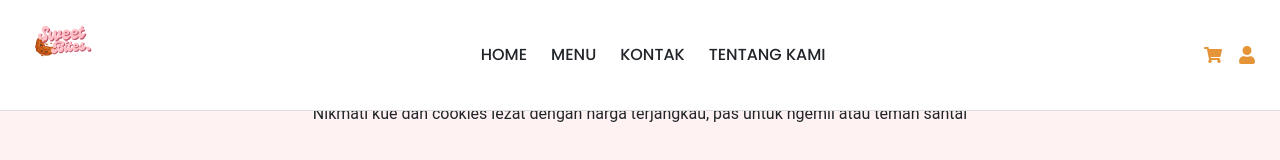
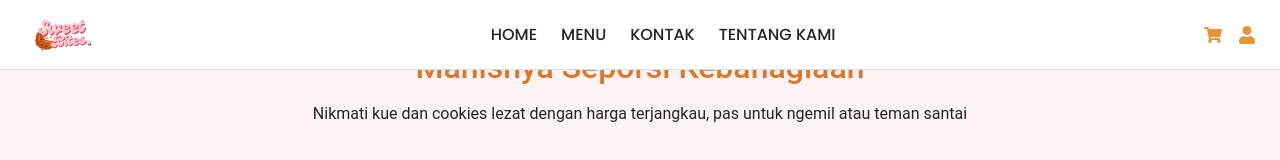
Before and after one commit to SoftDevTIB/Sweet-Bites-Kelompok-9, a React (Vite) app in the folder client/: page / in a window 1280 px wide. Shown: the top 160 px of the page. Built offline with nearby package versions, Linux system fonts and the light colour scheme; no server answers.

Commit message:
mengedit halaman cart dan checkout

```diff
--- a/client/src/customer/components/ProductCard.jsx
+++ b/client/src/customer/components/ProductCard.jsx
@@ -8,9 +8,11 @@ const ProductCard = ({ id, name, price, available, imageUrl }) => {
   const { addToCart } = useCart();
   const navigate = useNavigate();
 
+  const normalizedPrice = typeof price === 'string' ? parseFloat(price.replace(/\./g, '').replace(',', '.')) : price;
+
   const handleAddToCart = (e) => {
     e.stopPropagation();
-    addToCart({ id, name, price, available, imageUrl });
+    addToCart({ id, name, price: normalizedPrice, available, imageUrl });
     alert('Berhasil ditambahkan ke keranjang!');
   };
 
--- a/client/src/customer/components/header.css
+++ b/client/src/customer/components/header.css
@@ -1,8 +1,12 @@
+.homepage-main {
+    padding-top: 70px;
+}
+
 .header {
     display: flex;
     justify-content: space-between;
     align-items: center;
-    padding: 12px 40px;
+    padding: 0 40px;
     background-color: white;
     border-bottom: 1px solid #ddd;
     position: fixed;
@@ -11,6 +15,13 @@
     right: 0;
     width: 100%;
     z-index: 1000;
+    height: 70px;
+    box-sizing: border-box;
+}
+
+.logo {
+    display: flex;
+    align-items: center;
 }
 
 .logo img {
@@ -20,18 +31,23 @@
 .nav-links {
     display: flex;
     gap: 24px;
+    align-items: center;
+    height: 100%;
+    margin-left: 20px;
 }
 
 .nav-links a {
     text-decoration: none;
     color: black;
     font-weight: 500;
+    line-height: 70px;
 }
 
 .icons {
     display: flex;
     gap: 20px;
     align-items: center;
+    height: 100%;
 }
 
 .icon {
@@ -42,3 +58,15 @@
     align-items: center;
     vertical-align: middle;
 }
+
+.cart-badge {
+    position: absolute;
+    top: -5px;
+    right: -10px;
+    background-color: #e59538;
+    color: white;
+    border-radius: 50%;
+    padding: 2px 6px;
+    font-size: 12px;
+    font-weight: bold;
+}
--- a/client/src/customer/components/header.jsx
+++ b/client/src/customer/components/header.jsx
@@ -3,22 +3,29 @@ import { FaShoppingCart, FaUser } from 'react-icons/fa';
 import { Link } from 'react-router-dom';
 import logo from '../../assets/logo.png';
 import './header.css';
+import { useCart } from '../context/CartContext';
 
 const Header = () => {
+  const { cartItems } = useCart();
+  const totalItems = cartItems.reduce((sum, item) => sum + item.quantity, 0);
+
   return (
-<header className="header d-flex justify-content-between align-items-center py-3 px-4">
+    <header className="header d-flex justify-content-between align-items-center py-3 px-4">
       <div className="logo">
         <img src={logo} alt="Sweet Bites Logo" style={{ height: '50px' }} />
       </div>
       <nav className="nav-links d-flex gap-4">
-        <a href="/" className="text-decoration-none text-dark fw-medium">HOME</a>
-        <a href="/menu" className="text-decoration-none text-dark fw-medium">MENU</a>
-        <a href="/kontak" className="text-decoration-none text-dark fw-medium">KONTAK</a>
-        <a href="/tentang" className="text-decoration-none text-dark fw-medium">TENTANG KAMI</a>
+        <Link to="/" className="text-decoration-none text-dark fw-medium">HOME</Link>
+        <Link to="/menu" className="text-decoration-none text-dark fw-medium">MENU</Link>
+        <Link to="/kontak" className="text-decoration-none text-dark fw-medium">KONTAK</Link>
+        <Link to="/tentang" className="text-decoration-none text-dark fw-medium">TENTANG KAMI</Link>
       </nav>
-      <div className="icons d-flex gap-3">
-        <Link to="/cart" className="icon">
+      <div className="icons d-flex gap-3 position-relative">
+        <Link to="/cart" className="icon position-relative">
           <FaShoppingCart />
+          {totalItems > 0 && (
+            <span className="cart-badge">{totalItems}</span>
+          )}
         </Link>
         <FaUser className="icon" />
       </div>
--- a/client/src/customer/pages/CartPage.jsx
+++ b/client/src/customer/pages/CartPage.jsx
@@ -1,4 +1,4 @@
-import React from 'react';
+import React, { useEffect } from 'react';
 import { useCart } from '../context/CartContext';
 import { FaTrash, FaPlusCircle, FaMinusCircle } from 'react-icons/fa';
 import Header from '../components/header';
@@ -9,8 +9,12 @@ const CartPage = () => {
   const { cartItems, removeFromCart, updateQuantity } = useCart();
   const navigate = useNavigate();
 
+  useEffect(() => {
+    console.log('Cart items in CartPage:', cartItems);
+  }, [cartItems]);
+
   const totalItems = cartItems.reduce((sum, item) => sum + item.quantity, 0);
-  const subtotal = cartItems.reduce((sum, item) => sum + item.quantity * parseFloat(item.price.replace(/\./g, '').replace(',', '.')), 0);
+  const subtotal = cartItems.reduce((sum, item) => sum + item.quantity * item.price, 0);
 
   const formatPrice = (price) => {
     return 'Rp ' + price.toLocaleString('id-ID');
@@ -46,7 +50,7 @@ const CartPage = () => {
                     <img src={item.imageUrl} alt={item.name} style={{ width: '80px', height: '80px', objectFit: 'cover', marginRight: '15px' }} />
                     <div className="flex-grow-1">
                       <h5>{item.name}</h5>
-                      <p>{item.price}</p>
+                      <p>{formatPrice(item.price)}</p>
                       <div className="d-flex align-items-center">
                         <button className="btn btn-link p-0 me-2" onClick={() => handleDecrease(item.id, item.quantity)}><FaMinusCircle /></button>
                         <span>{item.quantity}</span>
--- a/client/src/customer/pages/CheckoutPage.jsx
+++ b/client/src/customer/pages/CheckoutPage.jsx
@@ -10,7 +10,6 @@ const CheckoutPage = () => {
   const [kota, setKota] = useState('');
   const [alamat, setAlamat] = useState('');
   const [kodePos, setKodePos] = useState('');
-  // Removed unused additionalInfo state and handler
 
   useEffect(() => {
     const savedKota = localStorage.getItem('checkout_kota');
@@ -38,8 +37,7 @@ const CheckoutPage = () => {
 
   const totalItems = cartItems.reduce((sum, item) => sum + item.quantity, 0);
   const subtotal = cartItems.reduce(
-    (sum, item) =>
-      sum + item.quantity * parseFloat(item.price.replace(/\./g, '').replace(',', '.')),
+    (sum, item) => sum + item.quantity * item.price,
     0
   );
   const ongkir = 10000;
@@ -100,10 +98,10 @@ const CheckoutPage = () => {
                   <img src={item.imageUrl} alt={item.name} />
                   <div className="order-item-details">
                     <h6 className="order-item-name">{item.name}</h6>
-                    <p className="order-item-price">{item.price}</p>
+                    <p className="order-item-price">{formatPrice(item.price)}</p>
                   </div>
                   <div className="order-item-quantity">{item.quantity} x</div>
-                  <div className="order-item-total">{formatPrice(item.quantity * parseFloat(item.price.replace(/\./g, '').replace(',', '.')))}</div>
+                  <div className="order-item-total">{formatPrice(item.quantity * item.price)}</div>
                 </div>
               ))}
             </div>
@@ -122,7 +120,9 @@ const CheckoutPage = () => {
               <p className="total">
                 TOTAL <span style={{ float: 'right' }}>{formatPrice(total)}</span>
               </p>
-          <button className="payment-button" onClick={async () => {
+              <button
+                className="payment-button"
+                onClick={async () => {
                   try {
                     const response = await fetch('http://localhost:5000/api/orders', {
                       method: 'POST',
@@ -138,7 +138,6 @@ const CheckoutPage = () => {
                     });
                     if (response.ok) {
                       alert('Pesanan berhasil dikirim!');
-                // Optionally clear cart or redirect user here
                     } else {
                       alert('Gagal mengirim pesanan.');
                     }
@@ -146,7 +145,8 @@ const CheckoutPage = () => {
                     console.error('Error submitting order:', error);
                     alert('Terjadi kesalahan saat mengirim pesanan.');
                   }
-          }}>
+                }}
+              >
                 Pembayaran
               </button>
             </div>
--- a/client/src/customer/pages/MenuDetailPage.jsx
+++ b/client/src/customer/pages/MenuDetailPage.jsx
@@ -55,8 +55,18 @@ const MenuDetailPage = () => {
     );
   }
 
+  const normalizedPrice = typeof product.price === 'string' ? parseFloat(product.price.replace(/\./g, '').replace(',', '.')) : product.price;
+
   const handleAddToCart = () => {
-    addToCart(product);
+    addToCart({
+      id: product._id,
+      name: product.productName,
+      price: normalizedPrice,
+      photo: product.photo,
+      imageUrl: product.photo ? `/uploads/${product.photo}` : '',
+      description: product.description,
+      stock: product.stock,
+    });
   };
 
   return (
--- a/client/src/main.jsx
+++ b/client/src/main.jsx
@@ -4,11 +4,14 @@ import { BrowserRouter } from 'react-router-dom'
 import 'bootstrap/dist/css/bootstrap.min.css'
 import './index.css'
 import App from './App.jsx'
+import { CartProvider } from './customer/context/CartContext.jsx'
 
 createRoot(document.getElementById('root')).render(
   <StrictMode>
-     <BrowserRouter>
-      <App />
+    <BrowserRouter>
+      <CartProvider>
+        <App />
+      </CartProvider>
     </BrowserRouter>
   </StrictMode>,
 )
```
Lines whose indentation alone changed are shown as unchanged.
